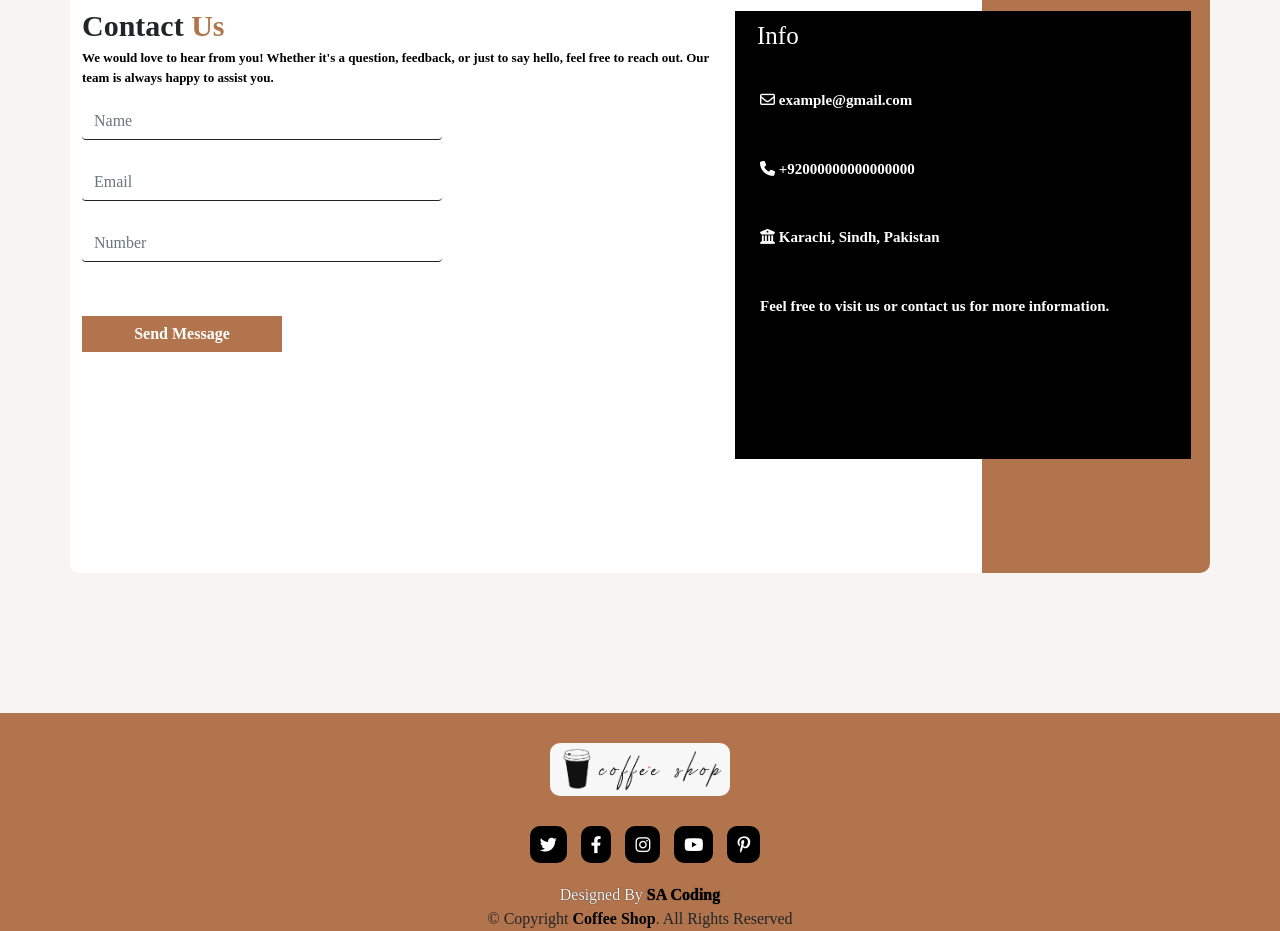
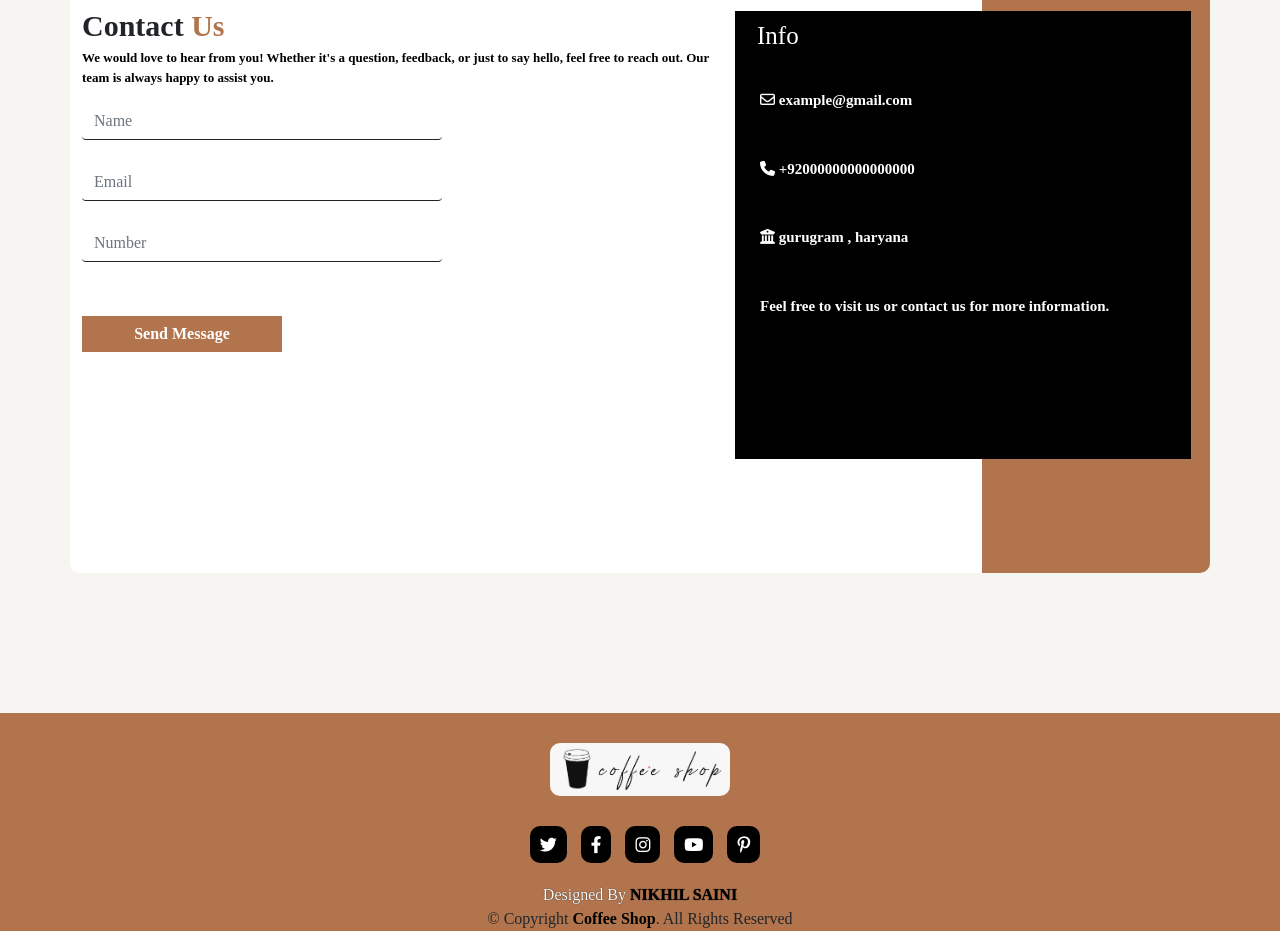
Before and after one commit to brij-web/web2, a plain HTML site: page index.html in a window 1280 px wide. Shown: the part 4332-5263 px from the top of the page. Drawn offline with nearby package versions, Linux system fonts and the light colour scheme; files whose address does not match are found by name.

Commit message:
Update index.html

```diff
--- a/index.html
+++ b/index.html
@@ -1,4 +1,4 @@
-<!DOCTYPE html>
+ <!DOCTYPE html>
 <html lang="en">
 <head>
     <meta charset="UTF-8">
@@ -361,7 +361,7 @@
         <h1>Info</h1>
         <p><i class="fa-regular fa-envelope"></i> example@gmail.com</p>
         <p><i class="fa-solid fa-phone"></i> +92000000000000000</p>
-        <p><i class="fa-solid fa-building-columns"></i> Karachi, Sindh, Pakistan</p>
+        <p><i class="fa-solid fa-building-columns"></i> gurugram , haryana</p>
         <p>Feel free to visit us or contact us for more information.</p>
       </div>
     </div>
@@ -380,7 +380,7 @@
     <i class="fa-brands fa-pinterest-p"></i>
   </div>
   <div class="credite text-center">
-      Designed By <a href="#">SA Coding</a>
+      Designed By <a href="#">NIKHIL SAINI</a>
   </div>
   <div class="copyright text-center">
     &copy; Copyright <strong><span>Coffee Shop</span></strong>. All Rights Reserved
```
